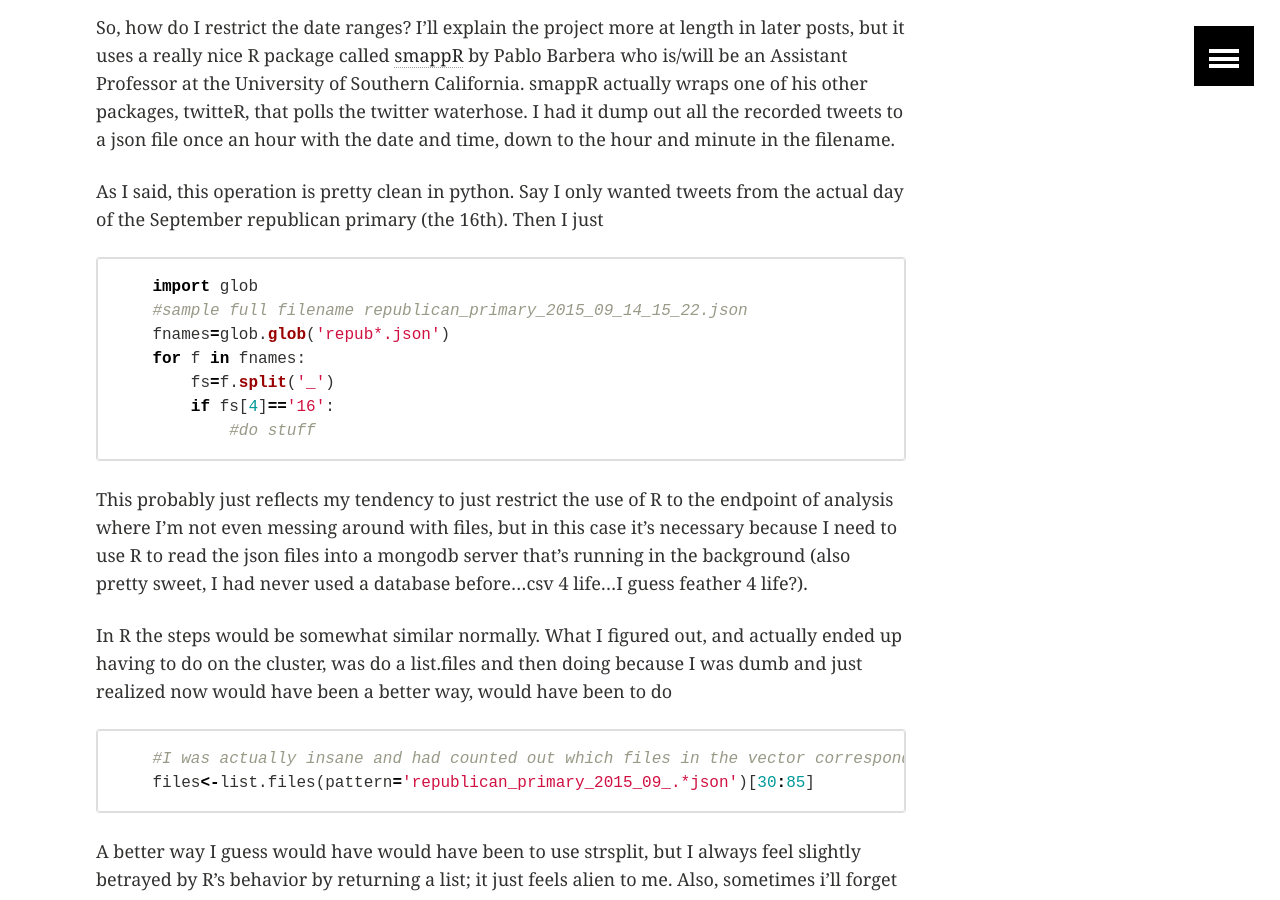
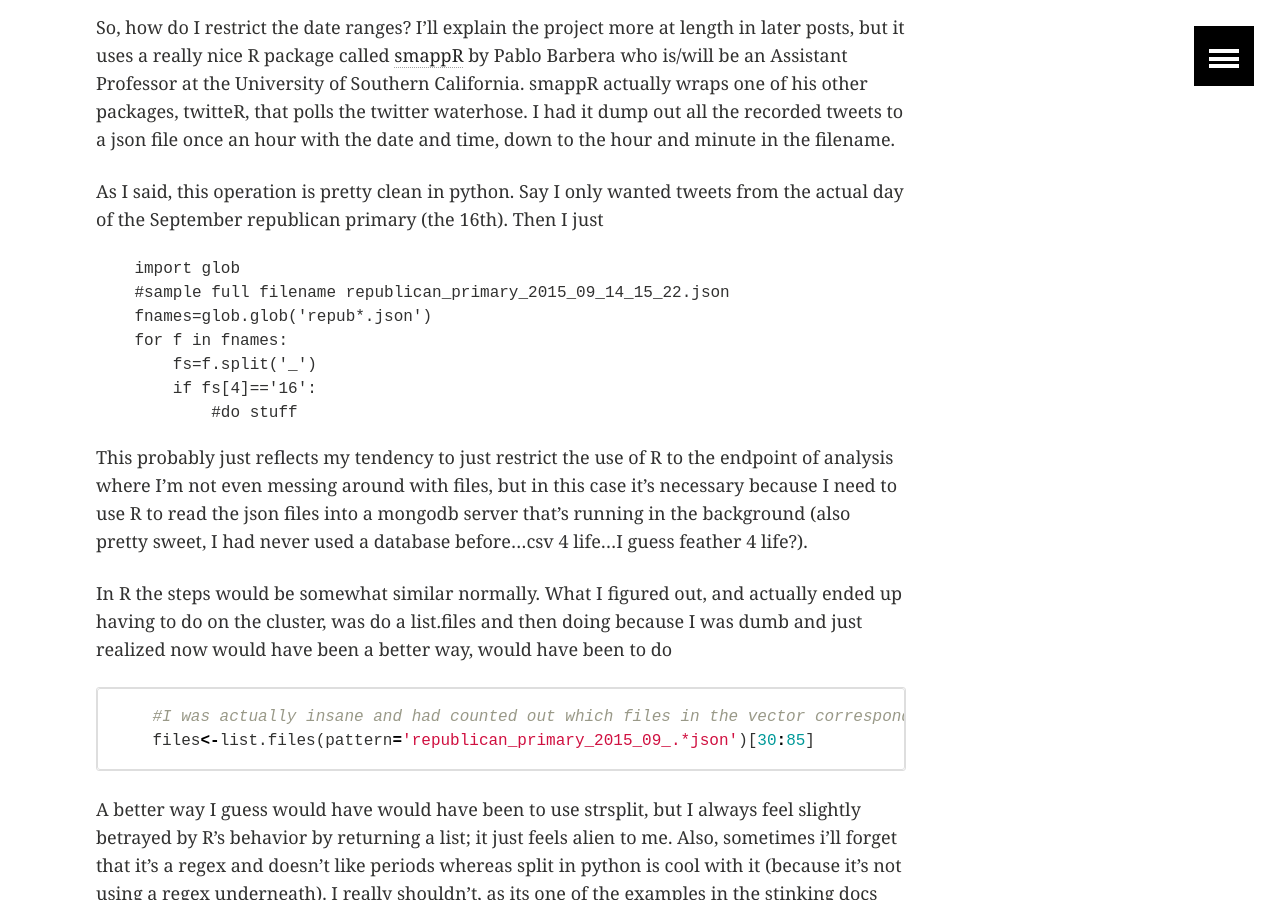
Before and after one commit to thomas-keller/thomas-keller.github.io, a Jekyll site: the page built from _posts/2016-4-13-dirdf-cool-tool-splitting-files-to-data-frames.md, in a window 1280 px wide and 900 px high, scrolled down 559 px. Built offline with Jekyll 4.4.1, drawn with Linux system fonts in a browser that asks for light colours; comment, search, counter and statistics services are not loaded.

Commit message:
sad attempt at explaining dirdf

````diff
--- a/_posts/2016-4-13-dirdf-cool-tool-splitting-files-to-data-frames.md
+++ b/_posts/2016-4-13-dirdf-cool-tool-splitting-files-to-data-frames.md
@@ -13,7 +13,7 @@ This is something of a short precurser post to a series of longer analyses where
 So, how do I restrict the date ranges? I'll explain the project more at length in later posts, but it uses a really nice R package called [smappR](https://github.com/SMAPPNYU/smappR/) by Pablo Barbera who is/will be an Assistant Professor at the University of Southern California. smappR actually wraps one of his other packages, twitteR, that polls the twitter waterhose. I had it dump out all the recorded tweets to a json file once an hour with the date and time, down to the hour and minute in the filename.
 
 As I said, this operation is pretty clean in python. Say I only wanted tweets from the actual day of the September republican primary (the 16th). Then I just
-```python
+```Python
     import glob
     #sample full filename republican_primary_2015_09_14_15_22.json
     fnames=glob.glob('repub*.json')
````
